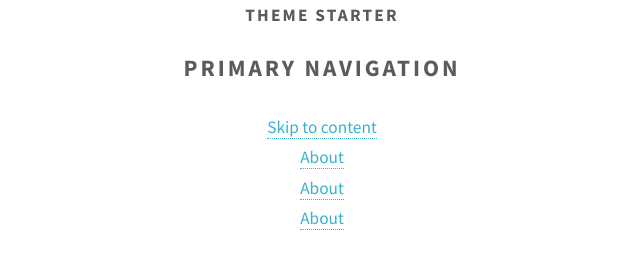
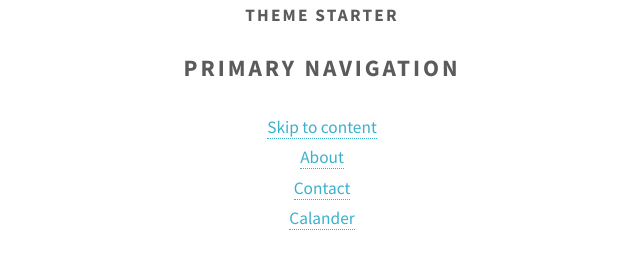
Before and after one commit to indexcosmos/px-directive, a plain HTML site: page index.html in a window 1280 px wide. Shown: the full height of the page, 318-958 px from the left. Drawn offline with nearby package versions, Linux system fonts and the light colour scheme; files that its build step writes are made by us from their sources.

Commit message:
update html

```diff
--- a/index.html
+++ b/index.html
@@ -36,8 +36,8 @@
 				<a href="#about" class="skip">Skip to content</a>
 				<ul>
 					<li><a href"">About</a></li>
-					<li><a href"">About</a></li>
-					<li><a href"">About</a></li>
+					<li><a href"">Contact</a></li>
+					<li><a href"">Calander</a></li>
 				</ul>
 			</a>
 		</h2>
```
